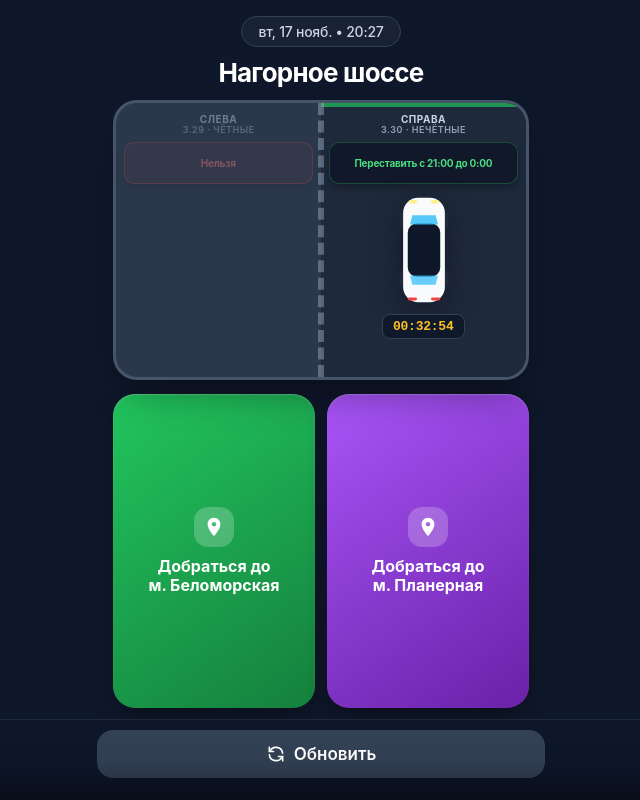
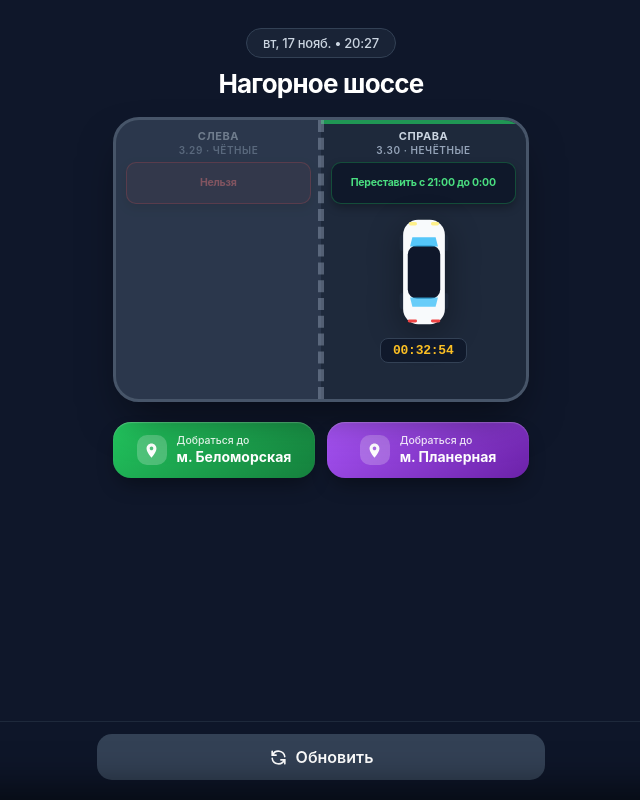
Before and after one commit to Pydhed/parkovka, a plain HTML site: page index.html in a window 1280 px wide. Shown: the whole page, without its empty margins (319-959 px from the left). Drawn offline with Linux system fonts and the light colour scheme.

Commit message:
Update index.html

```diff
--- a/index.html
+++ b/index.html
@@ -28,6 +28,7 @@
             color: #e2e8f0;
             font-family: -apple-system, BlinkMacSystemFont, "SF Pro Text", "SF Pro Display", "Segoe UI", Roboto, Helvetica, Arial, sans-serif;
             height: 100vh;
+            height: 100dvh;
             display: flex;
             flex-direction: column;
             overflow: hidden;
@@ -41,7 +42,9 @@
             display: flex;
             flex-direction: column;
             align-items: center;
-            padding: 16px;
+            justify-content: flex-start;
+            gap: 18px;
+            padding: max(28px, calc(env(safe-area-inset-top) + 14px)) 16px 110px;
             width: 100%;
             max-width: 28rem;
             margin: 0 auto;
@@ -49,13 +52,20 @@
             z-index: 10;
         }
 
+        .top-header {
+            display: flex;
+            flex-direction: column;
+            align-items: center;
+            width: 100%;
+        }
+
         .datetime {
-            background: rgba(30,41,59,0.7);
+            background: rgba(30,41,59,0.75);
             backdrop-filter: blur(10px);
             border: 1px solid #334155;
             padding: 6px 16px;
             border-radius: 999px;
-            font-size: 14px;
+            font-size: 13px;
             font-weight: 500;
             color: #cbd5e1;
             margin-bottom: 10px;
@@ -67,19 +77,19 @@
             font-weight: 700;
             color: white;
             text-align: center;
-            margin-bottom: 12px;
             letter-spacing: -0.03em;
         }
 
+        /* Сбалансированный блок дороги */
         .road {
             width: 100%;
-            height: 280px;
+            height: 285px;
             background: #334155;
-            border-radius: 24px;
+            border-radius: 26px;
             border: 3px solid #475569;
             display: flex;
             position: relative;
-            box-shadow: 0 20px 40px -12px rgba(0,0,0,0.45);
+            box-shadow: 0 22px 44px -12px rgba(0,0,0,0.5);
             overflow: hidden;
             flex-shrink: 0;
         }
@@ -91,7 +101,7 @@
             width: 6px;
             margin-left: -3px;
             border-left: 6px dashed #94a3b8;
-            opacity: 0.5;
+            opacity: 0.45;
             z-index: 10;
         }
 
@@ -114,28 +124,28 @@
         .lane-label {
             position: static;
             color: #cbd5e1;
-            font-size: 10px;
+            font-size: 11px;
             text-transform: uppercase;
             font-weight: 700;
             letter-spacing: 0.05em;
             text-align: center;
             z-index: 20;
             margin-bottom: 6px;
-            line-height: 1.2;
+            line-height: 1.25;
         }
-        .lane-label small { font-size: 9px; color: #94a3b8; display: block; font-weight: 600; }
+        .lane-label small { font-size: 10px; color: #94a3b8; display: block; font-weight: 600; }
 
         .content { width: 100%; flex: 1; display: flex; flex-direction: column; align-items: center; justify-content: flex-start; }
 
         .badge {
-            font-size: 10px;
+            font-size: 10.5px;
             font-weight: 700;
             text-align: center;
-            margin-bottom: 8px;
-            background: rgba(15,23,42,0.9);
+            margin-bottom: 10px;
+            background: rgba(15,23,42,0.92);
             padding: 6px 8px;
             border-radius: 10px;
-            box-shadow: 0 4px 6px rgba(0,0,0,0.25);
+            box-shadow: 0 4px 8px rgba(0,0,0,0.28);
             animation: textSlideIn 0.7s cubic-bezier(0.34,1.56,0.64,1) 1.1s forwards;
             opacity: 0;
             line-height: 1.25;
@@ -143,7 +153,7 @@
             display: flex;
             align-items: center;
             justify-content: center;
-            width: 92%;
+            width: 90%;
         }
         .badge.green { color: #4ade80; border: 1px solid rgba(34,197,94,0.3); }
         .badge.red { color: #f87171; border: 1px solid rgba(239,68,68,0.5); background: rgba(239,68,68,0.1); }
@@ -154,10 +164,10 @@
             font-family: "SF Mono", ui-monospace, monospace;
             font-weight: 700;
             color: #fbbf24;
-            margin-top: 6px;
+            margin-top: 8px;
             text-align: center;
-            background: rgba(15,23,42,0.85);
-            padding: 4px 10px;
+            background: rgba(15,23,42,0.88);
+            padding: 4px 12px;
             border-radius: 8px;
             border: 1px solid #334155;
             animation: textSlideIn 0.7s cubic-bezier(0.34,1.56,0.64,1) 1.1s forwards;
@@ -165,34 +175,33 @@
         }
         .lane-timer.urgent { color: #f87171; border-color: rgba(239,68,68,0.5); }
 
-        /* БОЛЬШИЕ КНОПКИ МЕТРО ДО ФУТЕРА */
+        /* ПОДНЯТЫЕ КНОПКИ МЕТРО */
         .metro-buttons {
             display: flex;
             gap: 12px;
             width: 100%;
-            flex: 1;
-            margin-top: 14px;
-            margin-bottom: 76px;
+            flex-shrink: 0;
+            margin-top: 2px;
         }
 
         .metro-btn {
             flex: 1;
-            padding: 16px 12px;
-            border-radius: 22px;
+            padding: 13px 12px;
+            border-radius: 18px;
             border: none;
             font-family: inherit;
-            font-size: 16px;
+            font-size: 14px;
             font-weight: 700;
             color: white;
             display: flex;
-            flex-direction: column;
+            flex-direction: row;
             align-items: center;
             justify-content: center;
             gap: 10px;
             cursor: pointer;
-            box-shadow: 0 12px 24px -6px rgba(0,0,0,0.4), inset 0 1px 1px rgba(255,255,255,0.25);
+            box-shadow: 0 10px 20px -5px rgba(0,0,0,0.4), inset 0 1px 1px rgba(255,255,255,0.25);
             transition: transform 0.15s cubic-bezier(0.4,0,0.2,1), filter 0.15s;
-            text-align: center;
+            text-align: left;
             line-height: 1.2;
         }
         .metro-btn:active { transform: scale(0.96); filter: brightness(0.92); }
@@ -201,15 +210,24 @@
         .btn-pla { background: linear-gradient(145deg, #a855f7, #6b21a8); }
 
         .metro-btn-icon {
-            width: 40px;
-            height: 40px;
+            width: 30px;
+            height: 30px;
             background: rgba(255,255,255,0.22);
-            border-radius: 14px;
+            border-radius: 10px;
             display: flex;
             align-items: center;
             justify-content: center;
+            flex-shrink: 0;
         }
-        .metro-btn-icon svg { width: 22px; height: 22px; fill: white; }
+        .metro-btn-icon svg { width: 17px; height: 17px; fill: white; }
+
+        .metro-btn-text small {
+            display: block;
+            font-size: 10.5px;
+            font-weight: 500;
+            opacity: 0.85;
+            margin-bottom: 1px;
+        }
 
         /* ФУТЕР И ОБНОВИТЬ */
         .footer {
@@ -217,7 +235,7 @@
             bottom: 0; left: 0; right: 0;
             background: rgba(15,23,42,0.88);
             backdrop-filter: blur(16px);
-            padding: 10px 16px 22px;
+            padding: 12px 16px max(20px, env(safe-area-inset-bottom));
             border-top: 1px solid #1e293b;
             display: flex;
             justify-content: center;
@@ -229,10 +247,10 @@
             background: #334155;
             color: white;
             font-family: inherit;
-            font-size: 17px;
+            font-size: 16px;
             font-weight: 600;
-            padding: 14px;
-            border-radius: 16px;
+            padding: 13px;
+            border-radius: 15px;
             border: none;
             display: flex;
             align-items: center;
@@ -242,7 +260,7 @@
             transition: transform 0.1s;
         }
         .refresh-btn:active { transform: scale(0.97); background: #1e293b; }
-        .refresh-btn svg { width: 20px; height: 20px; stroke: white; fill: none; stroke-width: 2; stroke-linecap: round; }
+        .refresh-btn svg { width: 19px; height: 19px; stroke: white; fill: none; stroke-width: 2; stroke-linecap: round; }
 
         /* МОДАЛЬНОЕ ОКНО */
         .modal-overlay {
@@ -382,7 +400,7 @@
         }
         .car-wrap { position: relative; animation: driveIn 1.2s cubic-bezier(0.25,0.46,0.45,0.94) forwards; opacity: 0; }
         .beam {
-            position: absolute; top: -55px; width: 28px; height: 55px;
+            position: absolute; top: -54px; width: 28px; height: 54px;
             background: linear-gradient(to top, rgba(254,240,138,0.7), transparent);
             clip-path: polygon(50% 100%, 0% 0%, 100% 0%);
             animation: beamFade 1.2s ease-out forwards; opacity: 0;
@@ -393,8 +411,11 @@
 </head>
 <body>
     <main class="app">
-        <div id="current-datetime" class="datetime">Загрузка...</div>
-        <h1>Нагорное шоссе</h1>
+        <div class="top-header">
+            <div id="current-datetime" class="datetime">Загрузка...</div>
+            <h1>Нагорное шоссе</h1>
+        </div>
+
         <div class="road">
             <div class="divider"></div>
             <div id="left-lane" class="lane">
@@ -412,13 +433,19 @@
                 <div class="metro-btn-icon">
                     <svg viewBox="0 0 24 24"><path d="M12 2C8.13 2 5 5.13 5 9c0 5.25 7 13 7 13s7-7.75 7-13c0-3.87-3.13-7-7-7zm0 9.5c-1.38 0-2.5-1.12-2.5-2.5s1.12-2.5 2.5-2.5 2.5 1.12 2.5 2.5-1.12 2.5-2.5 2.5z"/></svg>
                 </div>
-                Добраться до<br>м. Беломорская
+                <div class="metro-btn-text">
+                    <small>Добраться до</small>
+                    м. Беломорская
+                </div>
             </button>
             <button class="metro-btn btn-pla" onclick="openSchedule('planernaya')">
                 <div class="metro-btn-icon">
                     <svg viewBox="0 0 24 24"><path d="M12 2C8.13 2 5 5.13 5 9c0 5.25 7 13 7 13s7-7.75 7-13c0-3.87-3.13-7-7-7zm0 9.5c-1.38 0-2.5-1.12-2.5-2.5s1.12-2.5 2.5-2.5 2.5 1.12 2.5 2.5-1.12 2.5-2.5 2.5z"/></svg>
                 </div>
-                Добраться до<br>м. Планерная
+                <div class="metro-btn-text">
+                    <small>Добраться до</small>
+                    м. Планерная
+                </div>
             </button>
         </div>
     </main>
```
